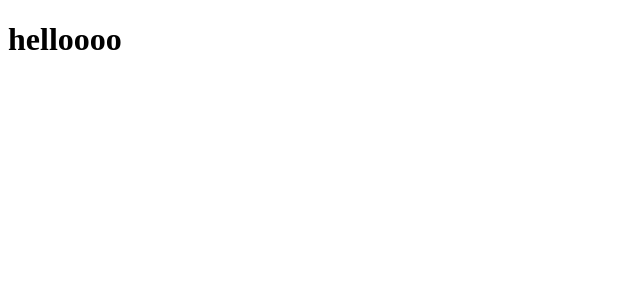
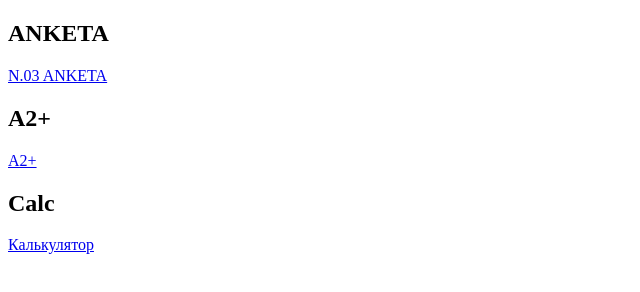
Before and after one commit to molokoandmilk/FD2-121-22, a plain HTML site: page index.html in a window 1280 px wide. Shown: the whole page, without its empty margins (0-640 px from the left). Drawn offline with Linux system fonts and the light colour scheme.

Commit message:
add homework

```diff
--- a/index.html
+++ b/index.html
@@ -5,6 +5,11 @@
     <title>Title</title>
 </head>
 <body>
-<h1>helloooo</h1>
+<h2>ANKETA</h2>
+<a href="home/anketa.html">N.03 ANKETA</a>
+<h2>A2+</h2>
+<a href="home/A2+.html">A2+</a>
+<h2>Calc</h2>
+<a href="lesson/calc.html">Калькулятор</a>
 </body>
 </html>
```
